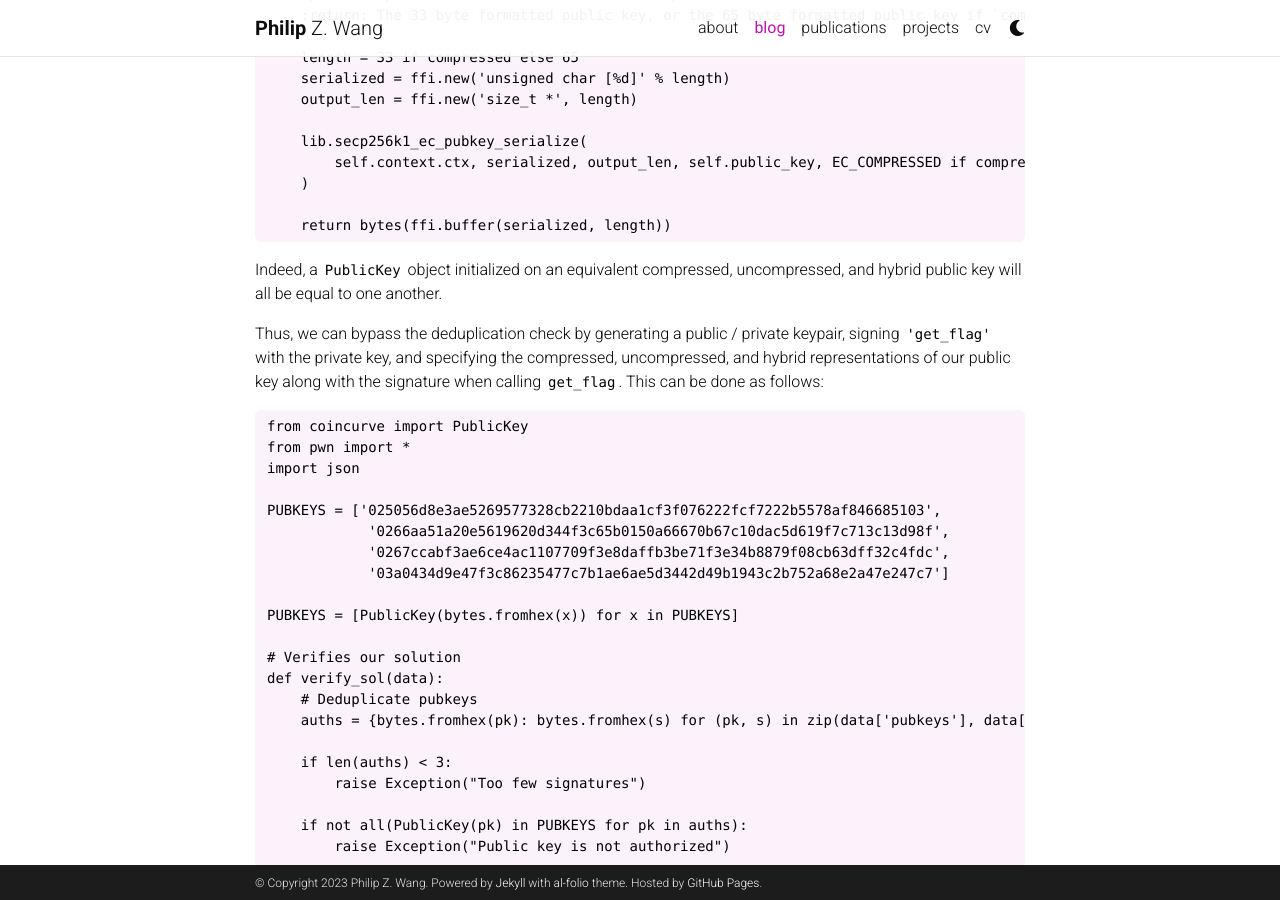
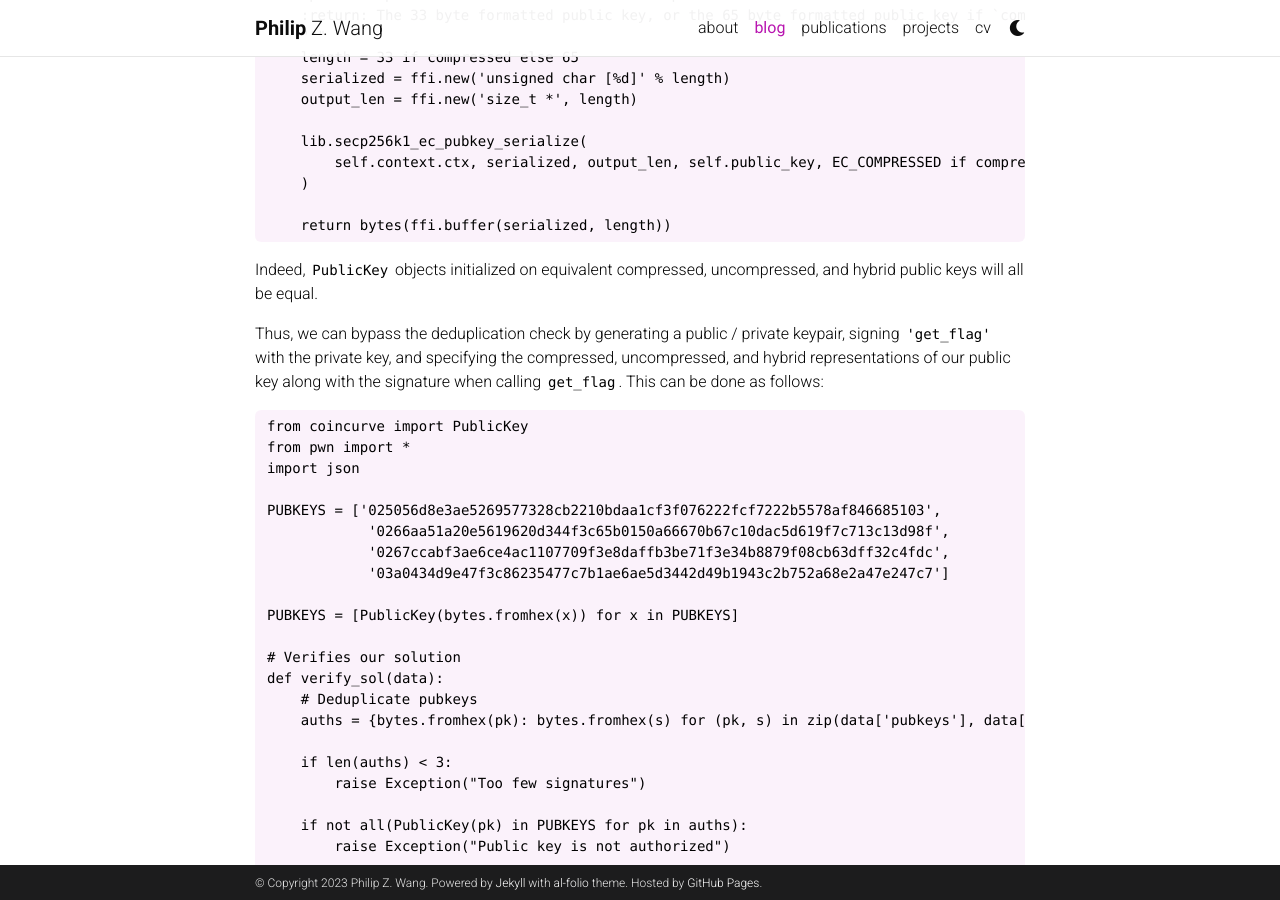
Before and after one commit to pwang00/pwang00.github.io, a Jekyll site: the page built from _posts/2023-06-04-justctf-vaulted.md, in a window 1280 px wide and 900 px high, scrolled down 2527 px. Built offline with Jekyll 4.4.1, drawn with Linux system fonts in a browser that asks for light colours; comment, search, counter and statistics services are not loaded; a style sheet for code colours, icons or effects is not loaded.

Commit message:
Update writeup

````diff
--- a/_posts/2023-06-04-justctf-vaulted.md
+++ b/_posts/2023-06-04-justctf-vaulted.md
@@ -126,7 +126,7 @@ def format(self, compressed: bool = True) -> bytes:
     return bytes(ffi.buffer(serialized, length))
 ```
 
-Indeed, a `PublicKey` object initialized on an equivalent compressed, uncompressed, and hybrid public key will all be equal to one another.
+Indeed, `PublicKey` objects initialized on equivalent compressed, uncompressed, and hybrid public keys will all be equal.
 
 Thus, we can bypass the deduplication check by generating a public / private keypair, signing `'get_flag'` with the private key, and specifying the compressed, uncompressed, and hybrid representations of our public key along with the signature when calling `get_flag`.  This can be done as follows:
 
````
